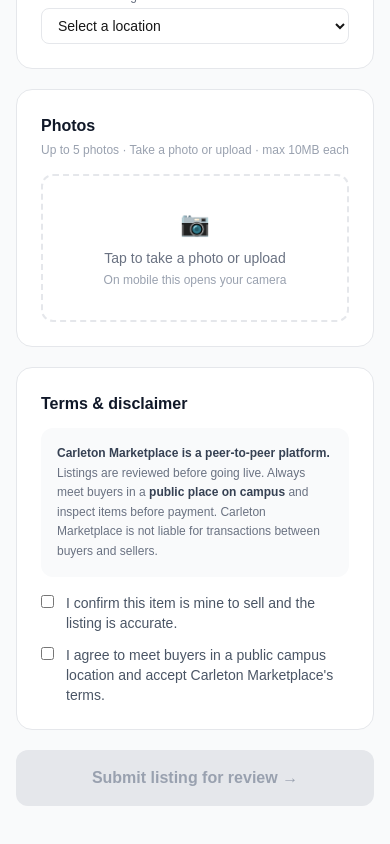
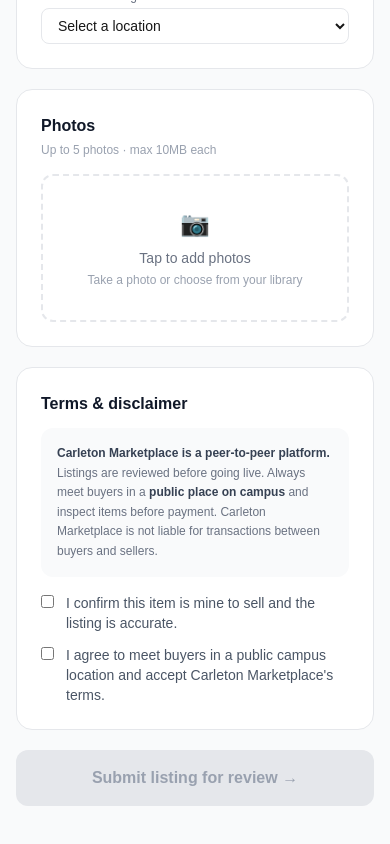
Before and after one commit to OliverThe2/carleton-marketplace, a Next.js app: page /sell in a window 390 px wide. Shown: the part 1165-2009 px from the top of the page. Built offline with nearby package versions, Linux system fonts and the light colour scheme.

Commit message:
allow camera or library on mobile

```diff
--- a/app/sell/page.tsx
+++ b/app/sell/page.tsx
@@ -209,12 +209,12 @@
           {/* PHOTOS */}
           <div className="bg-white border border-gray-200 rounded-2xl p-6">
             <h2 className="font-black text-gray-900 mb-1">Photos</h2>
-            <p className="text-xs text-gray-400 mb-4">Up to 5 photos · Take a photo or upload · max 10MB each</p>
+            <p className="text-xs text-gray-400 mb-4">Up to 5 photos · max 10MB each</p>
             <label className="border-2 border-dashed border-gray-200 rounded-xl p-8 text-center hover:border-red-400 hover:bg-red-50 transition cursor-pointer block">
               <p className="text-2xl mb-2">📷</p>
-              <p className="text-sm text-gray-500">Tap to take a photo or upload</p>
-              <p className="text-xs text-gray-400 mt-1">On mobile this opens your camera</p>
-              <input type="file" multiple accept="image/*" capture="environment" onChange={handleImageChange} className="hidden" />
+              <p className="text-sm text-gray-500">Tap to add photos</p>
+              <p className="text-xs text-gray-400 mt-1">Take a photo or choose from your library</p>
+              <input type="file" multiple accept="image/*" onChange={handleImageChange} className="hidden" />
             </label>
             {previews.length > 0 && (
               <div className="flex gap-3 mt-4 flex-wrap">
```
